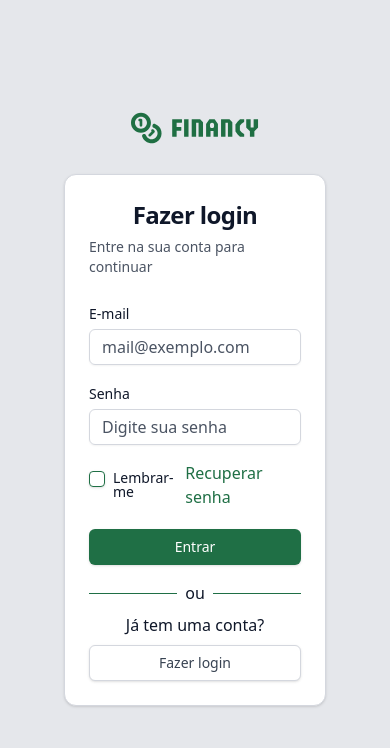
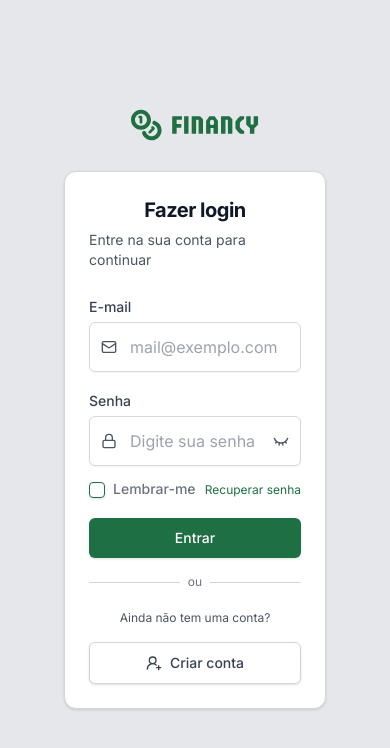
Before and after one commit to Paulo-Gouvea/Financy, a React (Vite) app in the folder frontend/: page /login in a window 390 px wide. Shown: the top 748 px of the page. Built offline with nearby package versions, Linux system fonts and the light colour scheme.

Commit message:
layout tela de login finalizada (falta mobile)

```diff
--- a/frontend/index.html
+++ b/frontend/index.html
@@ -2,7 +2,10 @@
 <html lang="en">
   <head>
     <meta charset="UTF-8" />
+    <link rel="preconnect" href="https://fonts.googleapis.com">
+    <link rel="preconnect" href="https://fonts.gstatic.com" crossorigin>
     <link rel="icon" type="image/svg+xml" href="/Icon.svg" />
+    <link href="https://fonts.googleapis.com/css2?family=Inter:ital,opsz,wght@0,14..32,100..900;1,14..32,100..900&family=Open+Sans:ital,wdth,wght@0,87.5,300..800;1,87.5,300..800&display=swap" rel="stylesheet">
     <meta name="viewport" content="width=device-width, initial-scale=1.0" />
     <title>Financy</title>
   </head>
--- a/frontend/src/index.css
+++ b/frontend/src/index.css
@@ -3,6 +3,10 @@
 @tailwind utilities;
 
 @layer base {
+  body {
+    @apply font-sans;
+  }
+
   :root {
     /* =====================================================
        BRAND
--- a/frontend/src/pages/Auth/Login.tsx
+++ b/frontend/src/pages/Auth/Login.tsx
@@ -1,5 +1,6 @@
 import { useState } from "react";
 import logo from "@/assets/Logo.svg"
+import { UserRoundPlus, Lock, Mail, EyeClosed, Eye } from "lucide-react"
 import { Card, CardContent, CardDescription, CardHeader, CardTitle } from "@/components/ui/card"
 import { Label } from "@/components/ui/label";
 import { Input } from "@/components/ui/input";
@@ -9,9 +10,14 @@ import { Checkbox } from "@/components/ui/checkbox";
 export function Login(){
     const [email, setEmail] = useState('')
     const [password, setPassword] = useState('')
+    const [passwordIsHidden, setPasswordIsHidden] = useState(true)
 
     const handleSubmit = () => {
 
+    }
+
+    const handleHidePassword = () => {
+        setPasswordIsHidden((state) => !state)
     }
 
     return (
@@ -19,36 +25,51 @@ export function Login(){
             <img src={logo} className="w-32 h-11" />
             <Card className="w-full max-w-md rounded-xl" >
                 <CardHeader className="flex flex-col items-center">
-                    <CardTitle className="text-2xl font-bold">
+                    <CardTitle className="text-xl font-bold">
                         Fazer login
                     </CardTitle>
-                    <CardDescription>
+                    <CardDescription className="text-gray-600">
                         Entre na sua conta para continuar
                     </CardDescription>
                 </CardHeader>
                 <CardContent className="flex flex-col">
                     <form onSubmit={handleSubmit} className="space-y-4">
                         <div className="space-y-1">
-                            <Label htmlFor="email">E-mail</Label>
+                            <Label htmlFor="email" className="text-gray-700">E-mail</Label>
+                            <div className="relative w-full">
+                                <Mail className="absolute left-3 top-1/2 -translate-y-1/2 h-4 w-4 text-muted-foreground text-gray-400"/>
                                 <Input
                                     id="email"
                                     type="email"
                                     placeholder="mail@exemplo.com"
                                     value={email}
                                     onChange={(e) => setEmail(e.target.value)}
+                                    className="pl-10 py-6 placeholder:text-gray-400"
                                     required
                                 />
                             </div>
+                        </div>
                         <div className="space-y-1">
-                            <Label htmlFor="password">Senha</Label>
+                            <Label htmlFor="password" className="text-gray-700">Senha</Label>
+                            <div className="relative w-full">
+                                <Lock className="absolute left-3 top-1/2 -translate-y-1/2 h-4 w-4 text-muted-foreground text-gray-400"/>
                                 <Input
                                     id="password"
-                                type="password"
+                                    type={passwordIsHidden ? "password" : "text"}
                                     placeholder="Digite sua senha"
                                     value={password}
                                     onChange={(e) => setPassword(e.target.value)}
+                                    className="pl-10 py-6 placeholder:text-gray-400"
                                     required
                                 />
+                                {
+                                    passwordIsHidden
+                                    ?
+                                    <EyeClosed onClick={handleHidePassword} className="absolute right-3 top-1/2 -translate-y-1/2 h-4 w-4 text-muted-foreground hover:cursor-pointer"/>
+                                    :
+                                    <Eye onClick={handleHidePassword} className="absolute right-3 top-1/2 -translate-y-1/2 h-4 w-4 text-muted-foreground hover:cursor-pointer"/>
+                                }
+                            </div>
                         </div>
                         <div className="w-full flex items-center justify-between">
                             <div className="flex hover:opacity-70">
@@ -56,25 +77,28 @@ export function Login(){
                                     id="remember-user"
                                     name="remember-user"
                                 />
-                                <Label className="ml-2 hover:cursor-pointer" htmlFor="remember-user">Lembrar-me</Label>
+                                <Label className="ml-2 hover:cursor-pointer text-gray-500" htmlFor="remember-user">Lembrar-me</Label>
                             </div>
 
-                            <span className="text-primary hover:opacity-70 hover:cursor-pointer">Recuperar senha</span>
+                            <span className="text-primary text-xs font-normal hover:opacity-70 hover:cursor-pointer">Recuperar senha</span>
                         </div>
                     </form>
-                    <Button type="submit" className="w-full mt-5">
+                    <Button type="submit" className="w-full mt-5 py-5">
                         Entrar
                     </Button>
 
-                    <div className="flex items-center justify-center gap-2 mt-4 mb-2">
-                        <span className="block w-1/2 h-px bg-primary"/>
-                        <span>ou</span>
-                        <span className="block w-1/2 h-px bg-primary"/>
+                    <div className="flex items-center justify-center gap-2 mt-4">
+                        <span className="block w-1/2 h-px bg-gray-300"/>
+                        <span className="text-xs text-gray-500">ou</span>
+                        <span className="block w-1/2 h-px bg-gray-300"/>
                     </div>
 
-                    <span className="w-100 flex justify-center mb-2">Já tem uma conta?</span>
+                    <span className="w-100 flex justify-center mt-5 mb-4 text-xs text-gray-600">Ainda não tem uma conta?</span>
 
-                    <Button className="bg-background border border-[hsl(var(--gray-300))] text-[hsl(var(--gray-700))] hover:opacity-60">Fazer login</Button>
+                    <Button className="bg-background border border-gray-300 text-gray-700 py-5 hover:opacity-60">
+                        <UserRoundPlus />
+                        Criar conta
+                    </Button>
                 </CardContent>
             </Card>
         </div>
--- a/frontend/tailwind.config.js
+++ b/frontend/tailwind.config.js
@@ -18,6 +18,9 @@
     		}
     	},
     	extend: {
+			fontFamily: {
+				sans: ["Inter", "sans-serif"],
+			},
     		colors: {
     			border: 'hsl(var(--border))',
     			input: 'hsl(var(--input))',
@@ -89,5 +92,5 @@
     		}
     	}
     },
-    plugins: [tailwindcssAnimate, require("tailwindcss-animate")],
+    plugins: [tailwindcssAnimate],
   }
```
Lines whose indentation alone changed are shown as unchanged.
